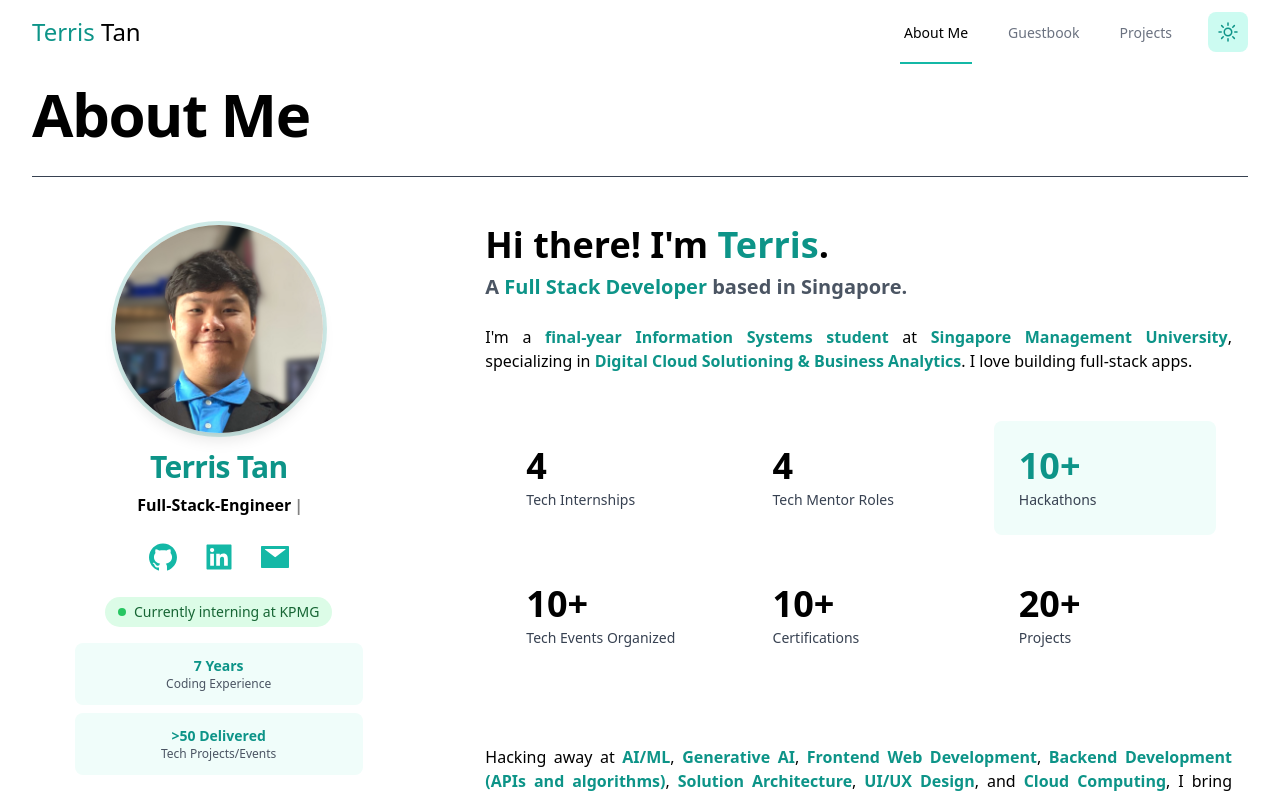
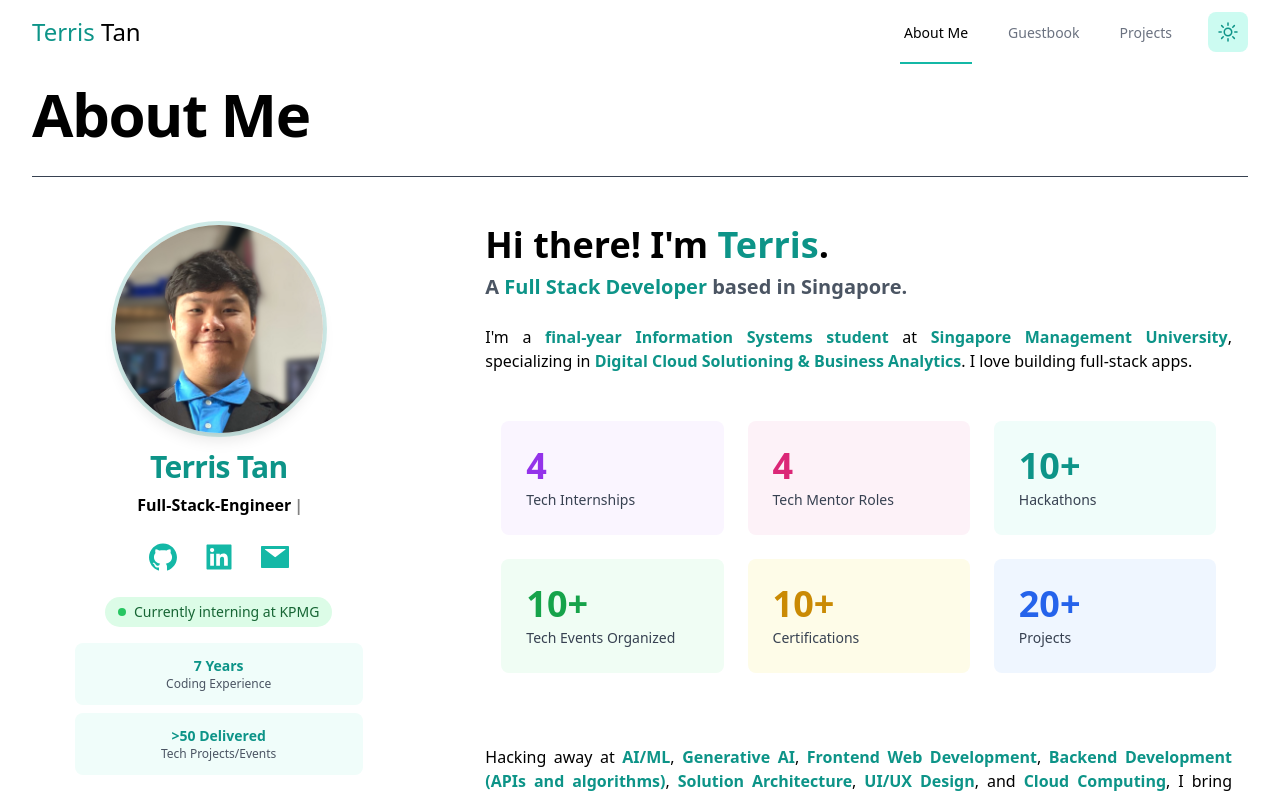
Before and after one commit to Terristwj/Portfolio, a Next.js app: page / in a window 1280 px wide. Shown: the top 797 px of the page. Built offline with nearby package versions, Linux system fonts and the light colour scheme.

Commit message:
Fixed: Homepage quick-stats colors

```diff
--- a/app/components/Homepage/Sections/Introduction.tsx
+++ b/app/components/Homepage/Sections/Introduction.tsx
@@ -28,23 +28,8 @@ export default function Introduction({
             {/* Stats Grid */}
             <div className="container mx-auto my-12 px-4 grid grid-cols-1 sm:grid-cols-2 lg:grid-cols-3 gap-6">
                 {StatsGrid.map((item) => (
-                    <div
-                        key={item.label}
-                        className={`
-                            p-6 rounded-lg bg-${item.color}-50 dark:bg-${item.color}-900/20
-                            hover:bg-${item.color}-100 dark:hover:bg-${item.color}-900/40
-                            transition transform hover:scale-105
-                            border border-transparent hover:border-${item.color}-200
-                            dark:hover:border-${item.color}-700
-                        `}
-                    >
-                        <div
-                            className={`
-                                text-4xl font-bold text-${item.color}-600 dark:text-${item.color}-400
-                            `}
-                        >
-                            {item.value}
-                        </div>
+                    <div key={item.label} className={item.classNameBox}>
+                        <div className={item.classNameValue}>{item.value}</div>
                         <div className="mt-1 text-sm text-gray-700 dark:text-gray-300">
                             {item.label}
                         </div>
--- a/app/constants.tsx
+++ b/app/constants.tsx
@@ -69,35 +69,45 @@ export const ProfileProps = {
 export type ProfilePropsType = typeof ProfileProps;
 
 // (2) Introduction Section
+const initClassNameBox: string =
+    "p-6 rounded-lg transition transform hover:scale-105 border border-transparent";
+const initClassNameValue: string =
+    "text-4xl font-bold text-${item.color}-600 dark:text-${item.color}-400";
 export const StatsGrid = [
     {
         label: "Tech Internships",
         value: "4",
-        color: "purple",
+        classNameBox: `${initClassNameBox} bg-purple-50 dark:bg-purple-900/20 hover:bg-purple-100 dark:hover:bg-purple-900/40 hover:border-purple-200 dark:hover:border-purple-700`,
+        classNameValue: `${initClassNameValue} text-purple-600 dark:text-purple-400`,
     },
     {
         label: "Tech Mentor Roles",
         value: "4",
-        color: "pink",
+        classNameBox: `${initClassNameBox} bg-pink-50 dark:bg-pink-900/20 hover:bg-pink-100 dark:hover:bg-pink-900/40 hover:border-pink-200 dark:hover:border-pink-700`,
+        classNameValue: `${initClassNameValue} text-pink-600 dark:text-pink-400`,
     },
     {
         label: "Hackathons",
         value: "10+",
-        color: "teal",
+        classNameBox: `${initClassNameBox} bg-teal-50 dark:bg-teal-900/20 hover:bg-teal-100 dark:hover:bg-teal-900/40 hover:border-teal-200 dark:hover:border-teal-700`,
+        classNameValue: `${initClassNameValue} text-teal-600 dark:text-teal-400`,
     },
     {
         label: "Tech Events Organized",
         value: "10+",
-        color: "green",
+        classNameBox: `${initClassNameBox} bg-green-50 dark:bg-green-900/20 hover:bg-green-100 dark:hover:bg-green-900/40 hover:border-green-200 dark:hover:border-green-700`,
+        classNameValue: `${initClassNameValue} text-green-600 dark:text-green-400`,
     },
     {
         label: "Certifications",
         value: "10+",
-        color: "yellow",
+        classNameBox: `${initClassNameBox} bg-yellow-50 dark:bg-yellow-900/20 hover:bg-yellow-100 dark:hover:bg-yellow-900/40 hover:border-yellow-200 dark:hover:border-yellow-700`,
+        classNameValue: `${initClassNameValue} text-yellow-600 dark:text-yellow-400`,
     },
     {
         label: "Projects",
         value: "20+",
-        color: "blue",
+        classNameBox: `${initClassNameBox} bg-blue-50 dark:bg-blue-900/20 hover:bg-blue-100 dark:hover:bg-blue-900/40 hover:border-blue-200 dark:hover:border-blue-700`,
+        classNameValue: `${initClassNameValue} text-blue-600 dark:text-blue-400`,
     },
 ];
```
